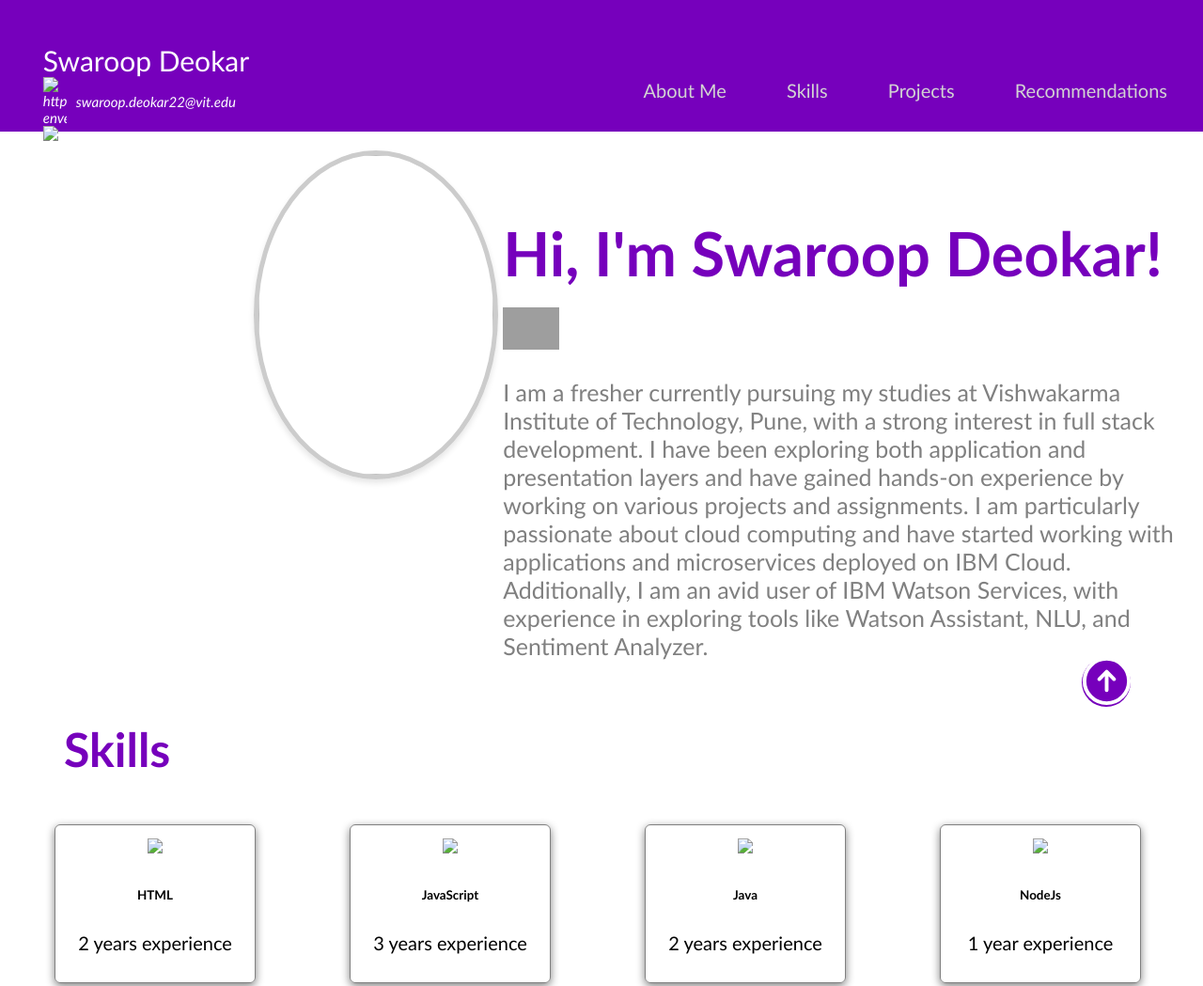
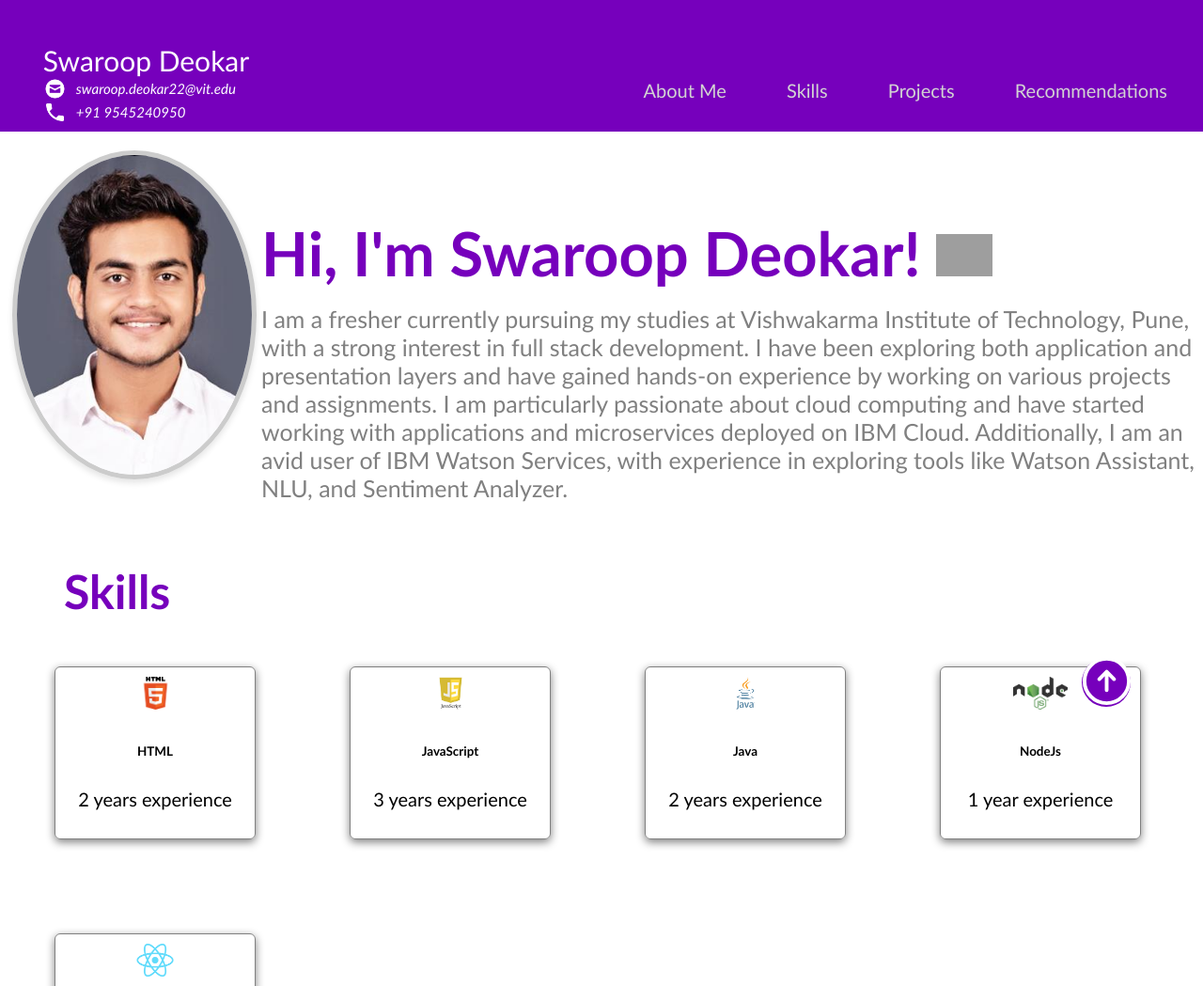
Before and after one commit to swaroopdeokar/portfolio2, a plain HTML site: page index.html in a window 1280 px wide. Shown: the top 1049 px of the page at 94% size. Drawn offline with Linux system fonts and the light colour scheme; the site is published under a folder, as on GitHub Pages, so addresses that start at the root find nothing; grey boxes are pictures that could not be loaded.

Commit message:
Update index.html

```diff
--- a/index.html
+++ b/index.html
@@ -12,12 +12,12 @@
         <div class="profile_name">
           Swaroop Deokar
           <div class="contact_info">
-            <img src="/envelope.png" alt="https://icons8.com/icon/124377/circled-envelope"/>
+            <img src="./envelope.png" alt="https://icons8.com/icon/124377/circled-envelope"/>
           swaroop.deokar22@vit.edu
         </div>
         <div style="clear:both;"></div>
         <div class="contact_info">
-          <img src="/phone.png" alt="https://icons8.com/icon/124377/circled-envelope"/>
+          <img src="./phone.png" alt="https://icons8.com/icon/124377/circled-envelope"/>
           +91 9545240950
 
         </div>
@@ -36,7 +36,7 @@
     <!-- About Me -->
     <section id="about-me" class="container">
       <div>
-        <img src="/ProfilePhoto.jpg" class="profile_image"/>
+        <img src="./ProfilePhoto.jpg" class="profile_image"/>
       </div>
 
       <div>
@@ -59,31 +59,31 @@
 
       <div class="all_skills">
         <div class="skill">
-          <img src="/html5.png"/>
+          <img src="./html5.png"/>
           <h6>HTML</h6>
           <p>2 years experience</p>
         </div>
 
         <div class="skill">
-          <img src="/js.jpeg"/>
+          <img src="./js.jpeg"/>
           <h6>JavaScript</h6>
           <p>3 years experience</p>
         </div>
 
         <div class="skill">
-            <img src="/java.png"/>
+            <img src="./java.png"/>
             <h6>Java</h6>
             <p>2 years experience</p>
           </div>
 
           <div class="skill">
-            <img src="/node.png"/>
+            <img src="./node.png"/>
             <h6>NodeJs</h6>
             <p>1 year experience</p>
           </div>
 
           <div class="skill">
-            <img src="/react.png"/>
+            <img src="./react.png"/>
             <h6>React</h6>
             <p>1 year experience</p>
           </div>
@@ -176,7 +176,7 @@
       </div>
 
     <div class="popup" id="popup" class="flex_center">
-      <img src="/checkmark--outline.svg"/>
+      <img src="./checkmark--outline.svg"/>
       <h3>Thanks for leaving a recommendation!</h3>
       <button onclick="showPopup(false)">Ok</button>
     </div>
```
